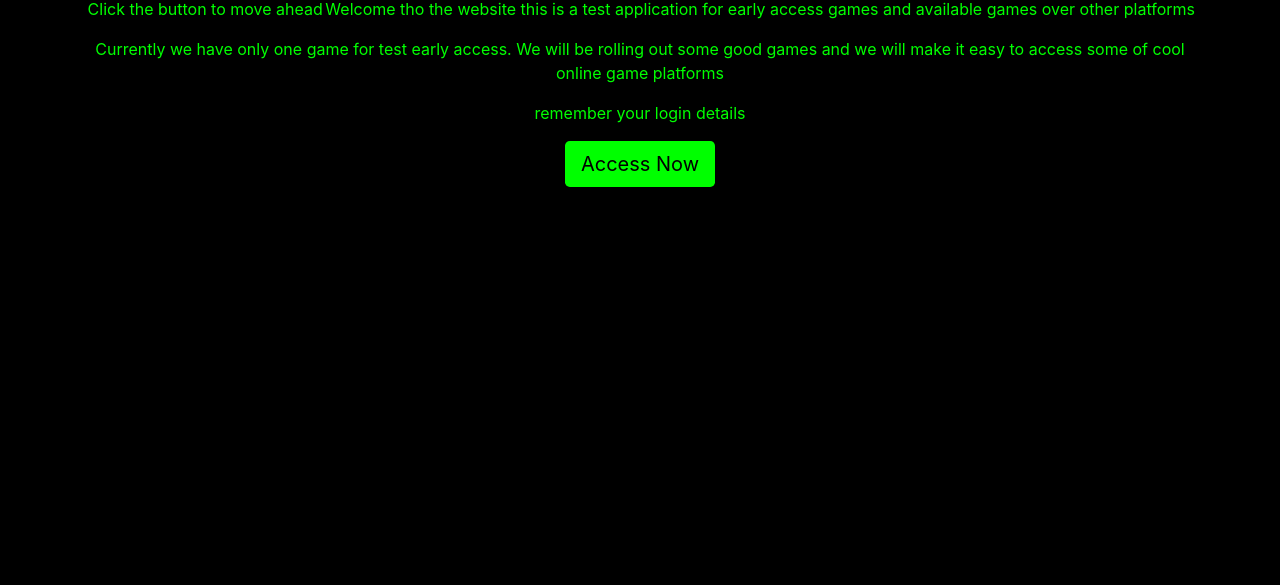
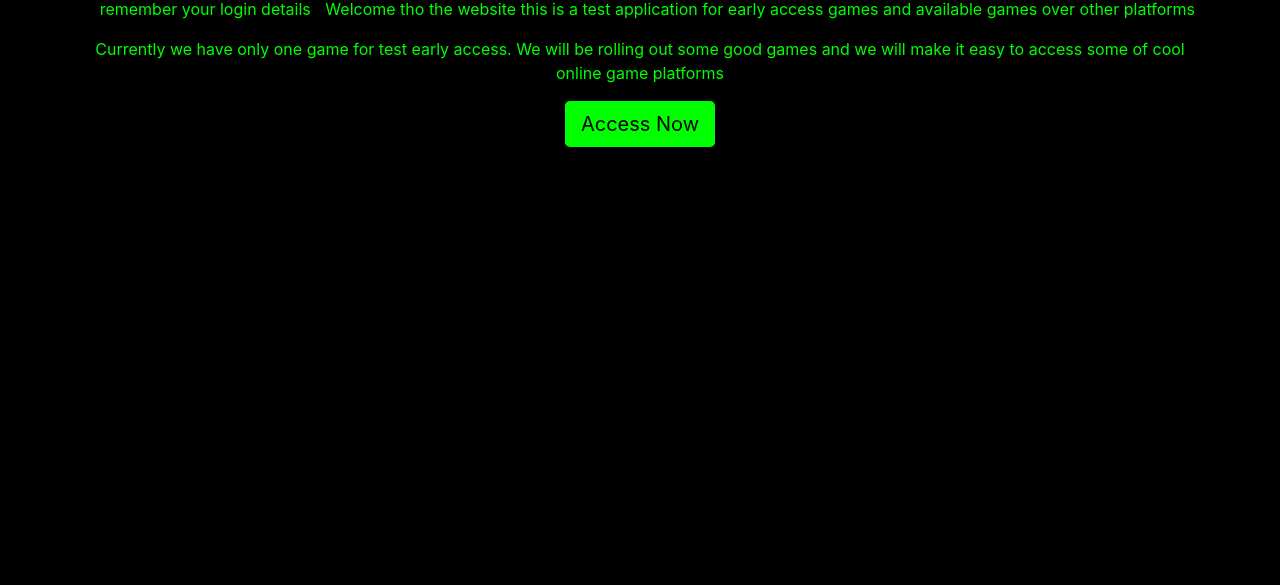
Before and after one commit to svdcod/sample2, a plain HTML site: page index.html in a window 1280 px wide. Shown: the part 215-800 px from the top of the page. Drawn offline with nearby package versions, Linux system fonts and the light colour scheme.

Commit message:
Update index.html

```diff
--- a/index.html
+++ b/index.html
@@ -53,7 +53,6 @@
         <h1>Welcome to Launch page</h1>
         <p style="float: right;">Welcome tho the website this is a test application for early access games and available games over other platforms</p>
         <p style="float: left;">Currently we have only one game for test early access. We will be rolling out some good games and we will make it easy to access some of cool online game platforms </p>
-        <p>Click the button to move ahead</p>
         <p>remember your login details</p>
         <a href="./index3.html" class="btn btn-lg btn-order">Access Now</a>
     </div>
```
